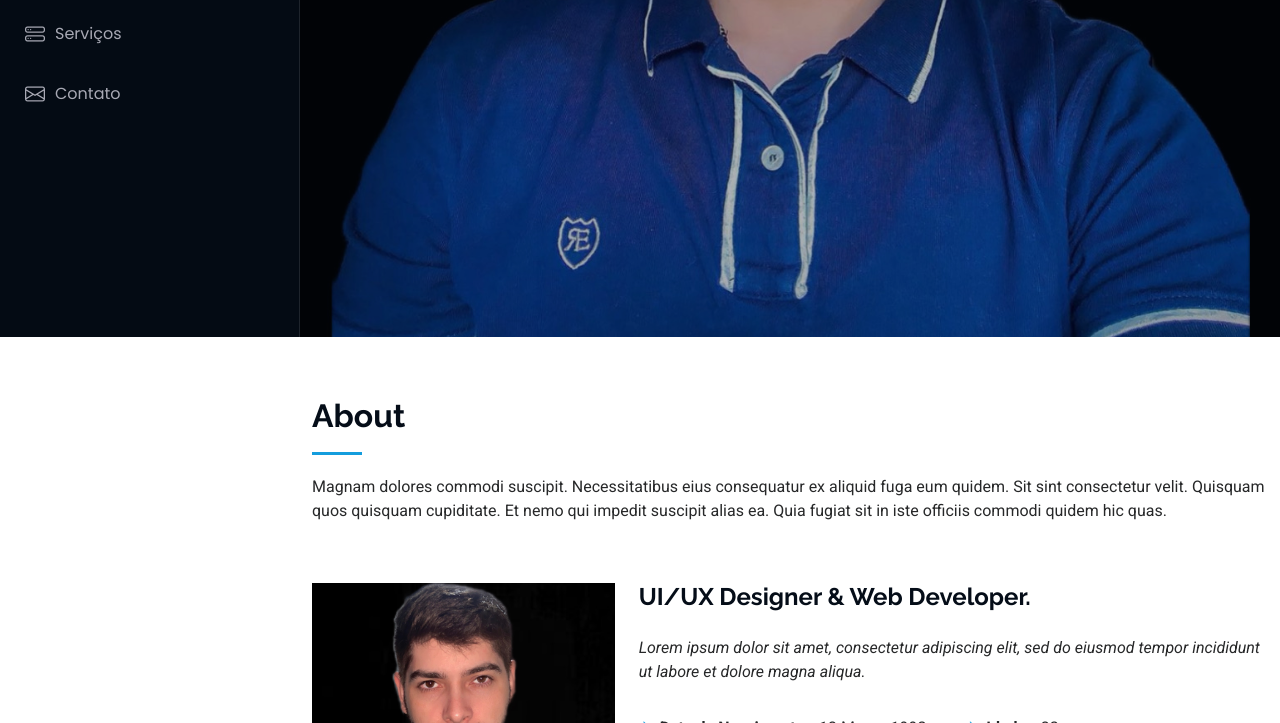
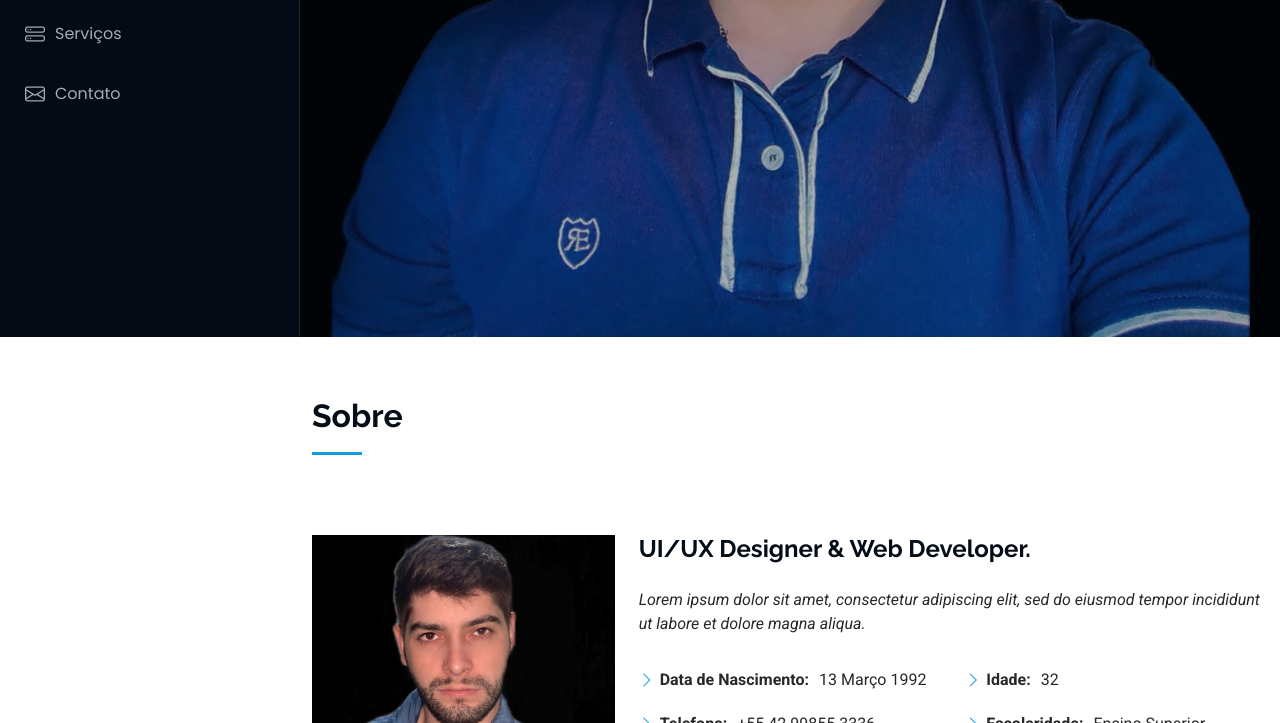
Before and after one commit to MayconDoria/Portifolio-, a plain HTML site: page index.html in a window 1280 px wide. Shown: the part 463-1186 px from the top of the page. Drawn offline with Linux system fonts and the light colour scheme.

Commit message:
Atualizacao da secao sobre

```diff
--- a/index.html
+++ b/index.html
@@ -82,11 +82,9 @@
 
     <!-- About Section -->
     <section id="about" class="about section">
-
-      <!-- Section Title -->
+<!-- Section Title -->
       <div class="container section-title" data-aos="fade-up">
-        <h2>About</h2>
-        <p>Magnam dolores commodi suscipit. Necessitatibus eius consequatur ex aliquid fuga eum quidem. Sit sint consectetur velit. Quisquam quos quisquam cupiditate. Et nemo qui impedit suscipit alias ea. Quia fugiat sit in iste officiis commodi quidem hic quas.</p>
+        <h2>Sobre</h2>
       </div><!-- End Section Title -->
 
       <div class="container" data-aos="fade-up" data-aos-delay="100">
```
